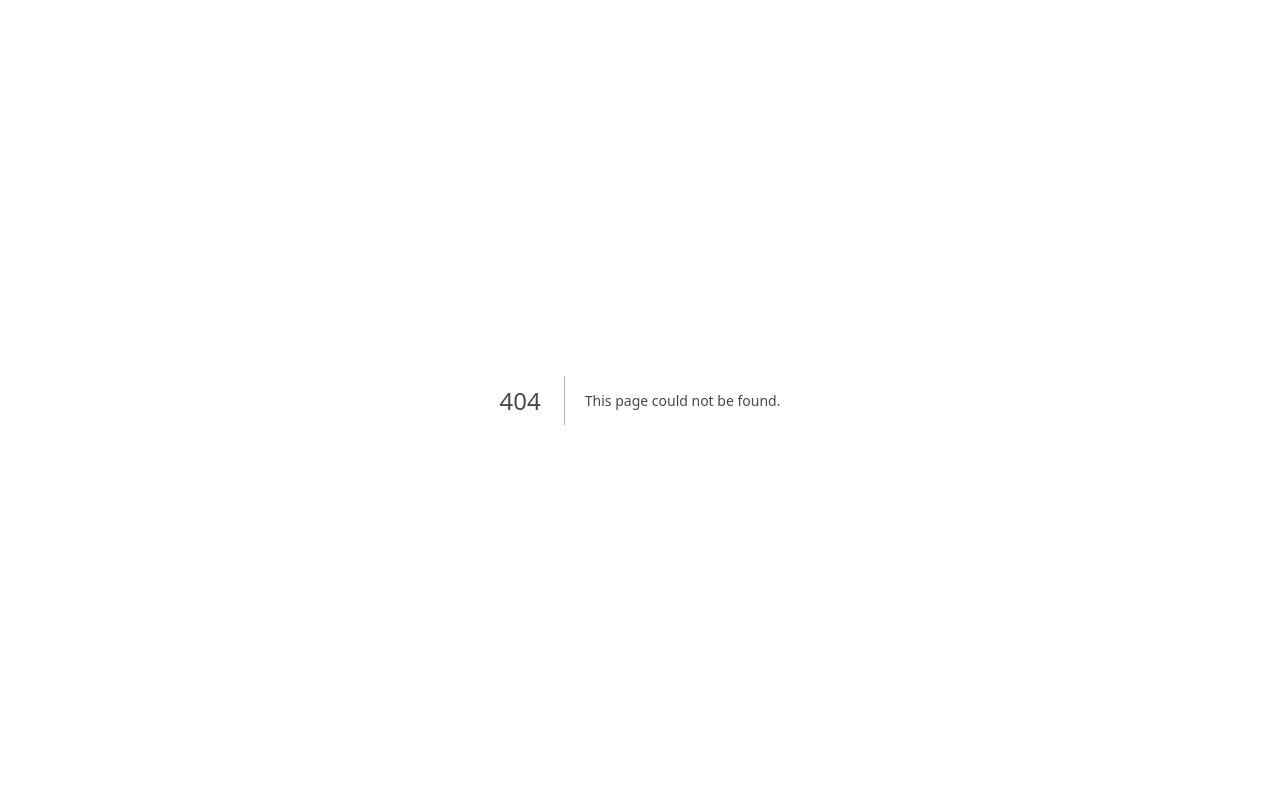
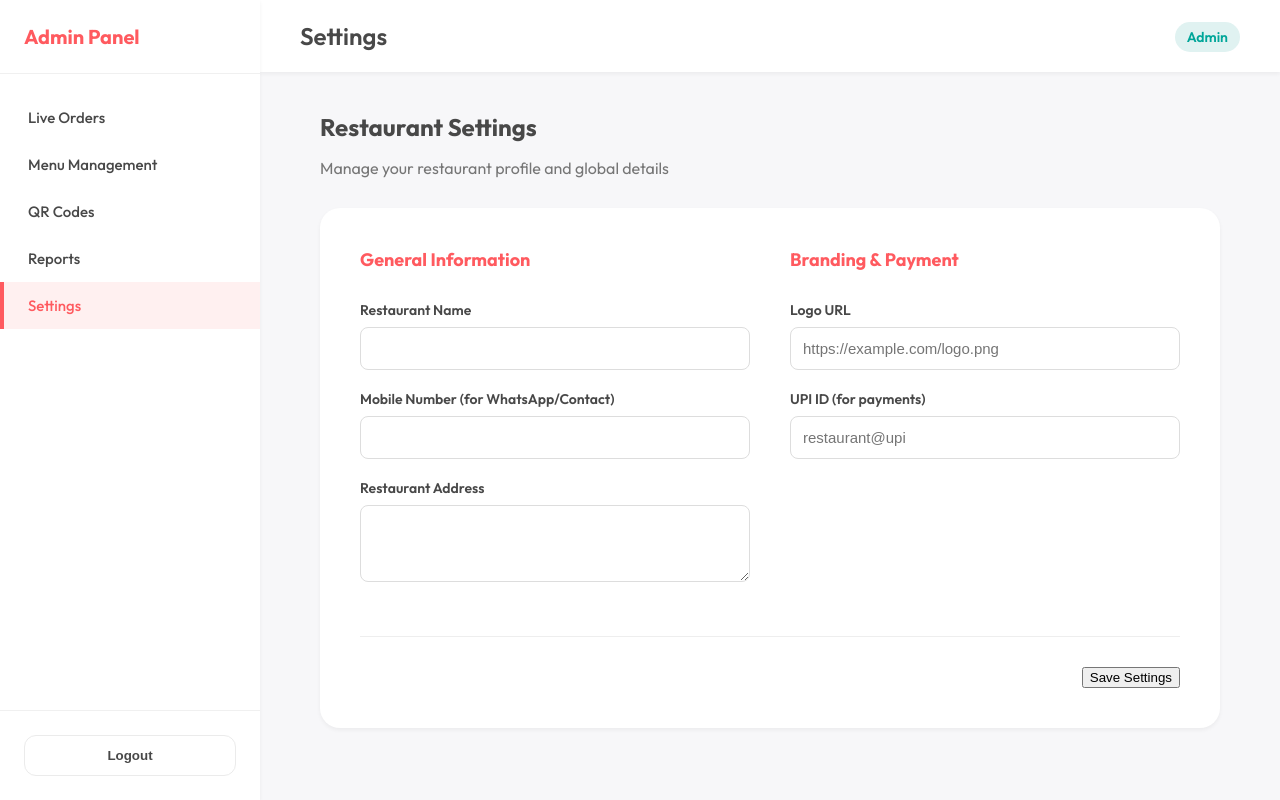
Before and after one commit to editpixelstudio-lang/Theni-Subaiyas-Restaurant-, a Next.js app: page /admin/dashboard/settings in a window 1280 px wide. Before the commit this address had no page. Built offline with nearby package versions, Linux system fonts and the light colour scheme; no server answers; the database is empty.

Commit message:
feat: implement dynamic restaurant settings and integrate across admin and customer pages

```diff
--- a/app/admin/dashboard/layout.tsx
+++ b/app/admin/dashboard/layout.tsx
@@ -19,6 +19,7 @@ export default function DashboardLayout({ children }: { children: React.ReactNod
     {name: 'Menu Management', path: '/admin/dashboard/menu'},
     { name: 'QR Codes', path: '/admin/dashboard/qr' },
     { name: 'Reports', path: '/admin/dashboard/reports' },
+    { name: 'Settings', path: '/admin/dashboard/settings' },
   ];
 
   return (
--- /dev/null
+++ b/app/admin/dashboard/settings/page.tsx
@@ -0,0 +1,152 @@
+'use client';
+
+import { useState, useEffect } from 'react';
+import './settings.css';
+
+interface Settings {
+  restaurantName: string;
+  mobileNumber: string;
+  address: string;
+  logoUrl: string;
+  upiId: string;
+}
+
+export default function SettingsPage() {
+  const [settings, setSettings] = useState<Settings>({
+    restaurantName: '',
+    mobileNumber: '',
+    address: '',
+    logoUrl: '',
+    upiId: ''
+  });
+  const [loading, setLoading] = useState(true);
+  const [saving, setSaving] = useState(false);
+  const [message, setMessage] = useState<{ type: 'success' | 'error', text: string } | null>(null);
+
+  useEffect(() => {
+    fetchSettings();
+  }, []);
+
+  const fetchSettings = async () => {
+    try {
+      const res = await fetch('/api/settings');
+      const data = await res.json();
+      if (data.success) {
+        setSettings(data.settings);
+      }
+    } catch (err) {
+      console.error('Failed to fetch settings');
+    } finally {
+      setLoading(false);
+    }
+  };
+
+  const handleSubmit = async (e: React.FormEvent) => {
+    e.preventDefault();
+    setSaving(true);
+    setMessage(null);
+
+    try {
+      const res = await fetch('/api/settings', {
+        method: 'PUT',
+        headers: { 'Content-Type': 'application/json' },
+        body: JSON.stringify(settings),
+      });
+      const data = await res.json();
+      if (data.success) {
+        setMessage({ type: 'success', text: 'Settings updated successfully!' });
+      } else {
+        setMessage({ type: 'error', text: 'Failed to update settings' });
+      }
+    } catch (err) {
+      setMessage({ type: 'error', text: 'An error occurred' });
+    } finally {
+      setSaving(false);
+    }
+  };
+
+  if (loading) return <div className="loading-state">Loading settings...</div>;
+
+  return (
+    <div className="settings-container animate-fade-in">
+      <div className="settings-header">
+        <h2>Restaurant Settings</h2>
+        <p>Manage your restaurant profile and global details</p>
+      </div>
+
+      <form onSubmit={handleSubmit} className="settings-form card">
+        {message && (
+          <div className={`status-message ${message.type}`}>
+            {message.text}
+          </div>
+        )}
+
+        <div className="form-grid">
+          <div className="form-section">
+            <h3>General Information</h3>
+            <div className="form-group">
+              <label>Restaurant Name</label>
+              <input
+                type="text"
+                value={settings.restaurantName}
+                onChange={e => setSettings({...settings, restaurantName: e.target.value})}
+                required
+              />
+            </div>
+            <div className="form-group">
+              <label>Mobile Number (for WhatsApp/Contact)</label>
+              <input
+                type="tel"
+                value={settings.mobileNumber}
+                onChange={e => setSettings({...settings, mobileNumber: e.target.value})}
+                required
+              />
+            </div>
+            <div className="form-group">
+              <label>Restaurant Address</label>
+              <textarea
+                value={settings.address}
+                onChange={e => setSettings({...settings, address: e.target.value})}
+                rows={3}
+                required
+              />
+            </div>
+          </div>
+
+          <div className="form-section">
+            <h3>Branding & Payment</h3>
+            <div className="form-group">
+              <label>Logo URL</label>
+              <input
+                type="text"
+                value={settings.logoUrl}
+                onChange={e => setSettings({...settings, logoUrl: e.target.value})}
+                placeholder="https://example.com/logo.png"
+              />
+              {settings.logoUrl && (
+                <div className="logo-preview">
+                  <img src={settings.logoUrl} alt="Logo Preview" />
+                </div>
+              )}
+            </div>
+            <div className="form-group">
+              <label>UPI ID (for payments)</label>
+              <input
+                type="text"
+                value={settings.upiId}
+                onChange={e => setSettings({...settings, upiId: e.target.value})}
+                placeholder="restaurant@upi"
+              />
+            </div>
+          </div>
+        </div>
+
+        <div className="form-actions">
+          <button type="submit" className="btn btn-primary" disabled={saving}>
+            {saving ? 'Saving...' : 'Save Settings'}
+          </button>
+        </div>
+      </form>
+    </div>
+  );
+}
--- /dev/null
+++ b/app/admin/dashboard/settings/settings.css
@@ -0,0 +1,118 @@
+.settings-container {
+  max-width: 900px;
+  margin: 0 auto;
+}
+
+.settings-header {
+  margin-bottom: 30px;
+}
+
+.settings-header h2 {
+  font-size: 24px;
+  color: var(--text-dark);
+}
+
+.settings-header p {
+  color: var(--text-muted);
+}
+
+.settings-form {
+  background: white;
+  padding: 40px;
+  border-radius: var(--radius-lg);
+  box-shadow: var(--shadow-sm);
+}
+
+.form-grid {
+  display: grid;
+  grid-template-columns: 1fr 1fr;
+  gap: 40px;
+}
+
+@media (max-width: 768px) {
+  .form-grid {
+    grid-template-columns: 1fr;
+  }
+}
+
+.form-section h3 {
+  font-size: 18px;
+  margin-bottom: 20px;
+  padding-bottom: 10px;
+  border-bottom: 2px solid var(--bg-gray);
+  color: var(--primary);
+}
+
+.form-group {
+  margin-bottom: 20px;
+}
+
+.form-group label {
+  display: block;
+  margin-bottom: 8px;
+  font-weight: 600;
+  font-size: 14px;
+}
+
+.form-group input,
+.form-group textarea {
+  width: 100%;
+  padding: 12px;
+  border: 1px solid #ddd;
+  border-radius: 8px;
+  font-size: 15px;
+  transition: border-color 0.2s;
+}
+
+.form-group input:focus,
+.form-group textarea:focus {
+  border-color: var(--primary);
+  outline: none;
+}
+
+.logo-preview {
+  margin-top: 15px;
+  width: 120px;
+  height: 120px;
+  border: 1px solid #eee;
+  border-radius: 12px;
+  overflow: hidden;
+  display: flex;
+  align-items: center;
+  justify-content: center;
+  background: #f9f9f9;
+}
+
+.logo-preview img {
+  max-width: 100%;
+  max-height: 100%;
+  object-fit: contain;
+}
+
+.status-message {
+  padding: 15px;
+  border-radius: 8px;
+  margin-bottom: 25px;
+  font-weight: 600;
+  text-align: center;
+}
+
+.status-message.success {
+  background: #E6FFFA;
+  color: #2C7A7B;
+  border: 1px solid #B2F5EA;
+}
+
+.status-message.error {
+  background: #FFF5F5;
+  color: #C53030;
+  border: 1px solid #FEB2B2;
+}
+
+.form-actions {
+  margin-top: 30px;
+  padding-top: 30px;
+  border-top: 1px solid #eee;
+  display: flex;
+  justify-content: flex-end;
+}
--- /dev/null
+++ b/app/api/settings/route.ts
@@ -0,0 +1,35 @@
+import { NextResponse } from 'next/server';
+import dbConnect from '@/lib/db';
+import Settings from '@/models/Settings';
+
+export async function GET() {
+  await dbConnect();
+  try {
+    let settings = await Settings.findOne({});
+    if (!settings) {
+      // Create default settings if none exist
+      settings = await Settings.create({});
+    }
+    return NextResponse.json({ success: true, settings }, { status: 200 });
+  } catch (error) {
+    return NextResponse.json({ success: false, error: 'Failed to fetch settings' }, { status: 500 });
+  }
+}
+
+export async function PUT(req: Request) {
+  await dbConnect();
+  try {
+    const body = await req.json();
+    let settings = await Settings.findOne({});
+
+    if (settings) {
+      settings = await Settings.findByIdAndUpdate(settings._id, body, { new: true });
+    } else {
+      settings = await Settings.create(body);
+    }
+
+    return NextResponse.json({ success: true, settings }, { status: 200 });
+  } catch (error) {
+    return NextResponse.json({ success: false, error: 'Failed to update settings' }, { status: 500 });
+  }
+}
--- /dev/null
+++ b/models/Settings.ts
@@ -0,0 +1,19 @@
+import mongoose, { Schema, Document } from 'mongoose';
+
+export interface ISettings extends Document {
+  restaurantName: string;
+  mobileNumber: string;
+  address: string;
+  logoUrl?: string;
+  upiId?: string;
+}
+
+const SettingsSchema: Schema = new Schema({
+  restaurantName: { type: String, required: true, default: 'Theni Subaiyas' },
+  mobileNumber: { type: String, required: true, default: '9876543210' },
+  address: { type: String, required: true, default: 'Theni, Tamil Nadu' },
+  logoUrl: { type: String, default: '' },
+  upiId: { type: String, default: 'kadamalairamesh-1@oksbi' },
+}, { timestamps: true });
+
+export default mongoose.models.Settings || mongoose.model<ISettings>('Settings', SettingsSchema);
```
Also changed, not shown: app/admin/dashboard/page.tsx (+14 -1 lines), app/menu/customer.css (+11 -0 lines), app/menu/page.tsx (+10 -3 lines), app/menu/track/[id]/page.tsx (+9 -2 lines).
